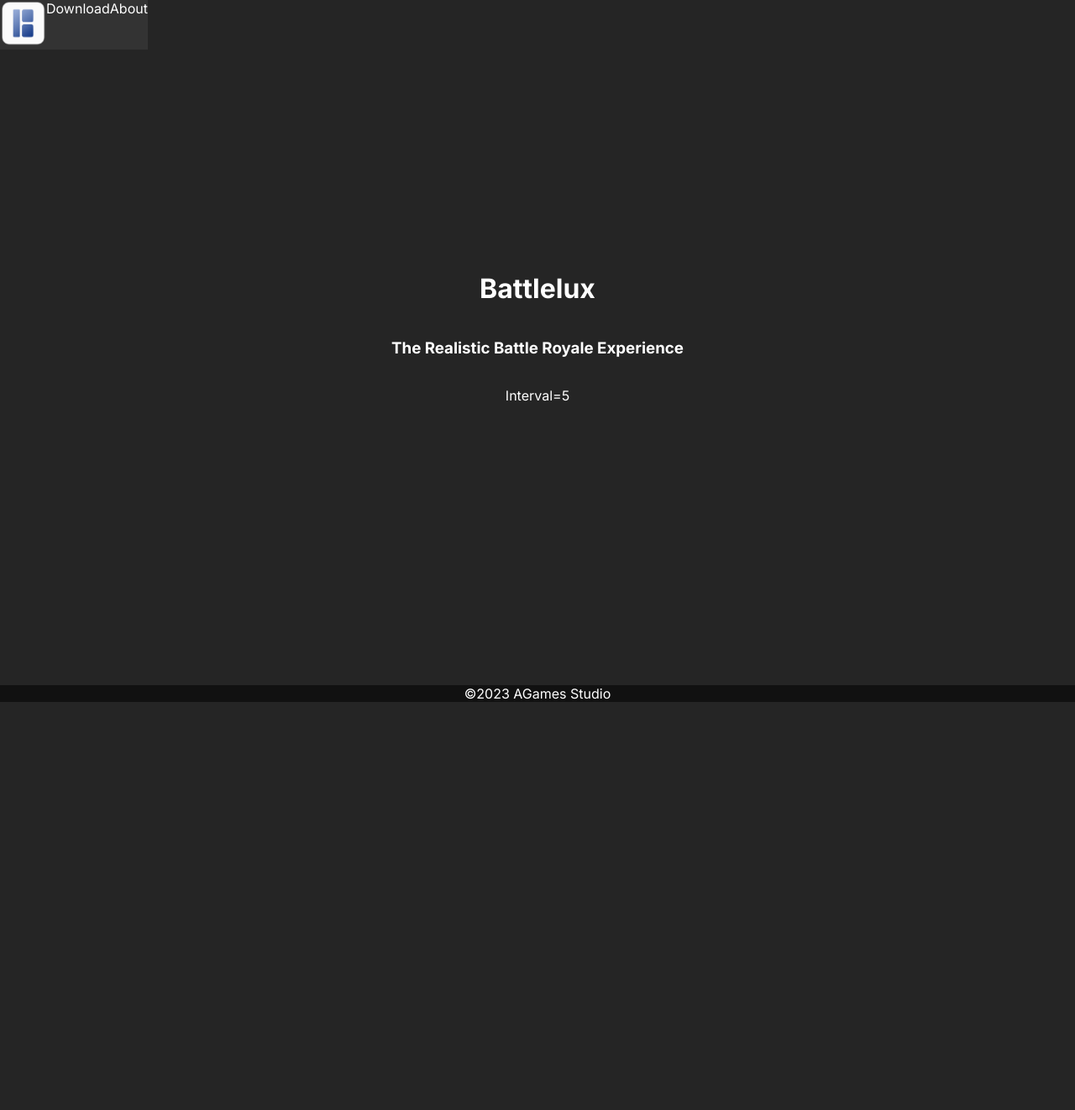
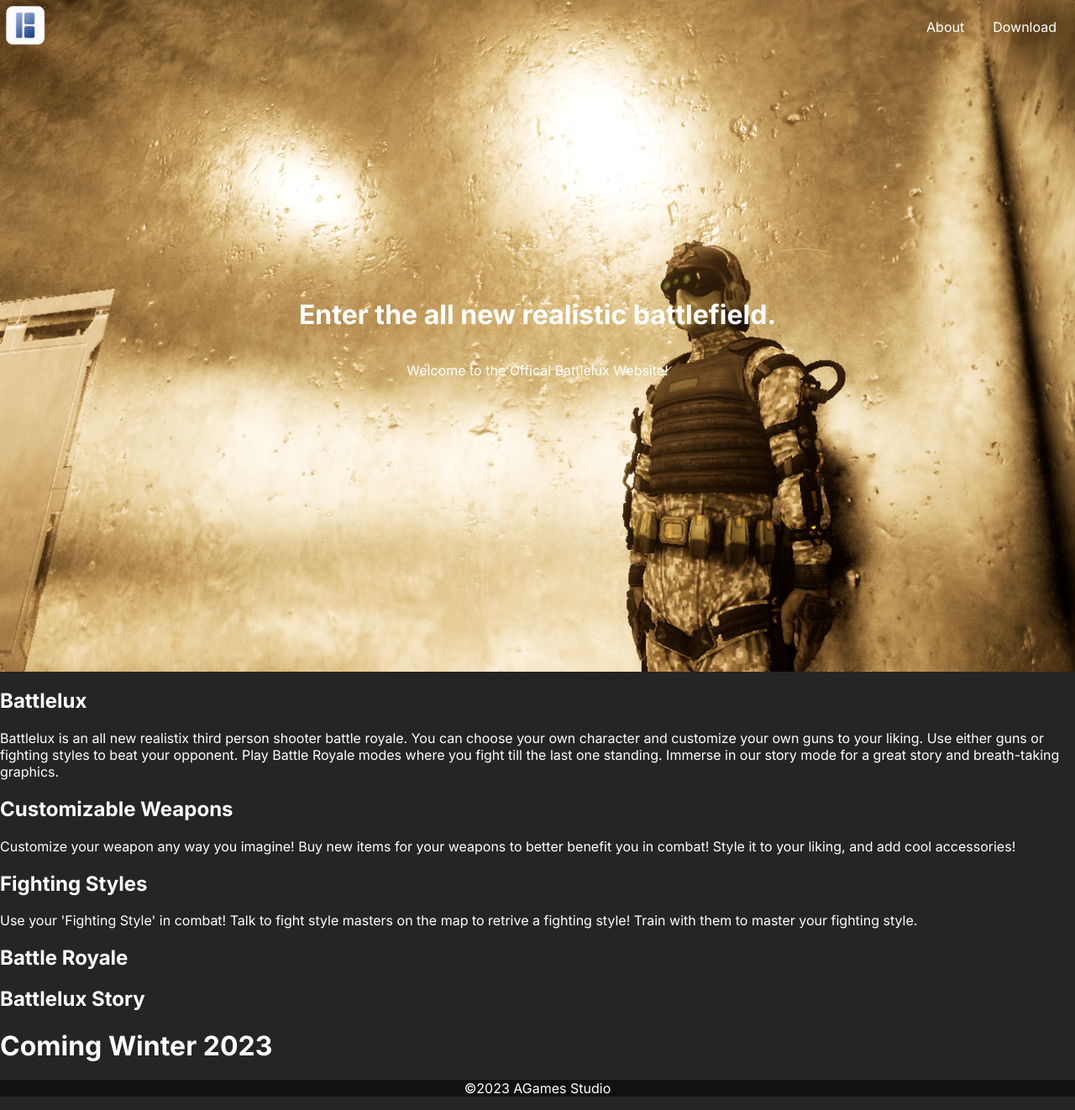
Before and after one commit to AGames-Studio/BattleluxWebsite, a PHP site: page / in a window 1280 px wide. Shown: the whole page at 84% size. Before the commit the page ends 836 px from the top, so only its background shows below. Run offline with PHP 8.4, Linux system fonts and the light colour scheme.

Commit message:
actual changes to it

```diff
--- a/css/style.css
+++ b/css/style.css
@@ -19,23 +19,30 @@ body {
     align-items: center;
     flex-direction: column;
     background-size: cover;
+    background-image: url('../img/HighresScreenshot00009.png');
 }
 
 nav {
-    background-color: #333;
+    background-color: rgba(0,0,0,0);
     overflow: hidden;
     position: fixed;
-  }
+    width: 100vw;
+    padding: 5px, 5px, 5px, 5px;
+    justify-content: center;
+    align-items: center;
+    display: flex;
+    transition: all 0.35S;
+}
 
   nav ul {
     list-style-type: none;
-    margin: 0;
+    margin: 5px;
     padding: 0;
   }
 
   nav li {
     float: left;
-  }
+    }
 
   nav li a {
     display: block;
@@ -53,3 +60,25 @@ nav {
     text-align: center;
     background-color: #111;
   }
+
+  nav ul {
+    height: 100%;
+    width: 100%;
+    align-items: center;
+    justify-content: center;
+  }
+
+  nav ul .navItem {
+    display: flex;
+    float: right;
+    align-items: center;
+    justify-content: center;
+    padding: 17px;
+  }
+
+  .navLogoImg {
+      padding: 0%;
+      margin: 0%;
+      height: 50px;
+      width: 50px;
+  }
--- a/index.html
+++ b/index.html
@@ -11,16 +11,37 @@
     </head>
     <nav>
         <ul>
-            <li><img src="img/Battlelux-Blue.png" height="55" alt="Logo"></li>
-            <li>Download</li>
-            <li>About</li>
+            <li class="navLogo"><img src="img/Battlelux-Blue.png" alt="Logo" class="navLogoImg"></li>
+            <li class="navItem">Download</li>
+            <li class="navItem">About</li>
         </ul>
     </nav>
     <body>
         <div class="banner" id="banner">
-            <h1>Battlelux</h1>
-            <h3>The Realistic Battle Royale Experience</h3>
+            <h1>Enter the all new realistic battlefield.</h1>
             <p class="TipText" id="TipText">{TipText}</p>
+        </div>
+        <div class="section1">
+            <h2>Battlelux</h2>
+            <p>Battlelux is an all new realistix third person shooter battle royale. You can choose your own character and customize your own guns to your liking. Use either guns or fighting styles to beat your opponent. Play Battle Royale modes where you fight till the last one standing. Immerse in our story mode for a great story and breath-taking graphics.</p>
+        </div>
+        <div class="section2">
+            <h2>Customizable Weapons</h2>
+            <p>Customize your weapon any way you imagine! Buy new items for your weapons to better benefit you in combat! Style it to your liking, and add cool accessories!</p>
+        </div>
+        <div class="section3">
+            <h2>Fighting Styles</h2>
+            <p>Use your 'Fighting Style' in combat! Talk to fight style masters on the map to retrive a fighting style! Train with them to master your fighting style.</p>
+        </div>
+        <div class="section4">
+            <h2>Battle Royale</h2>
+
+        </div>
+        <div class="section5">
+            <h2>Battlelux Story</h2>
+        </div>
+        <div class="sectionComingSoon">
+            <h1>Coming Winter 2023</h1>
         </div>
     </body>
     <footer>
--- a/js/main.js
+++ b/js/main.js
@@ -1,19 +1,29 @@
 // (C)2023 AGames Studio
 
 window.onload = function() {
-    console.log("main.js Loaded!");
     var banner = document.getElementById("banner");
     var a = 0;
     var imgs = ["img0", "img1", "img2", "img3", "img4", "img5", "img6", "img7", "img8", "img9"];
     tipTextLoad();
     setInterval( () => {
-        if (a >= 10) {
+        if (a >= imgs.length) {
             a = 0;
-            console.log(imgs[a]);
+            // Set background image
             a++;
         } else {
-            console.log(imgs[a]);
+            // Set background image
             a++;
         }
-    }, 500);
+    }, 1000);
 }
+
+window.onscroll = () => {
+    var navbar = document.querySelector('nav')
+    if (window.scrollY >= 25) {
+        navbar.style.backgroundColor="rgba(0,0,0,0.35)"
+        navbar.style.backdropFilter="blur(5px)"
+    }else {
+        navbar.style.backgroundColor="rgba(0,0,0,0)"
+        navbar.style.backdropFilter="blur(0px)"
+    }
+}
--- a/js/tipText.js
+++ b/js/tipText.js
@@ -2,12 +2,49 @@
 
 function tipTextLoad() {
     var a = 0;
-    var tips = [];
+    var tips = ["Welcome to the Offical Battlelux Website!", "Did you know that you can buy lux directly on the website?", "@Ye was here", "Battlelux Alpha Testing coming soon!", "Yo sup Mr. Warrior", "AI rules!", "Battlelux coming soon!", "Winter 2023."] ;
     var tipText = document.getElementById("TipText");
-    console.log("Yay it works!");
+    // There is a better solution for this but... yea this works for now.
+    tipText.textContent=tips[a];
+    a++;
     setInterval( function changeTipText() {
-        console.log("chec");
-        tipText.textContent="Interval="+a;
-        a++
-    }, 1000);
+        if (a >= tips.length) {
+            fadeOut(tipText);
+            setTimeout(() => {
+                a = 0;
+                tipText.textContent=tips[a];
+                fadeIn(tipText);
+                a++;
+            }, 800)
+        }else {
+            fadeOut(tipText);
+            setTimeout(() => {
+                tipText.textContent=tips[a];
+                fadeIn(tipText);
+                a++;
+            }, 800)
+        }
+    }, 3500);
 }
+
+function fadeOut(element) {
+    var opacity = 1;
+    var timer = setInterval(function () {
+        if (opacity <= 0){
+            clearInterval(timer);
+        }
+        element.style.opacity = opacity;
+        opacity -= 0.05
+    }, 30);
+}
+
+function fadeIn(element) {
+    var opacity = 0;
+    var timer = setInterval(function () {
+        if (opacity >= 1){
+            clearInterval(timer);
+        }
+        element.style.opacity = opacity;
+        opacity += 0.05;
+    }, 30);
+}
```
Also changed, not shown: img/HighresScreenshot00009.png (added).
